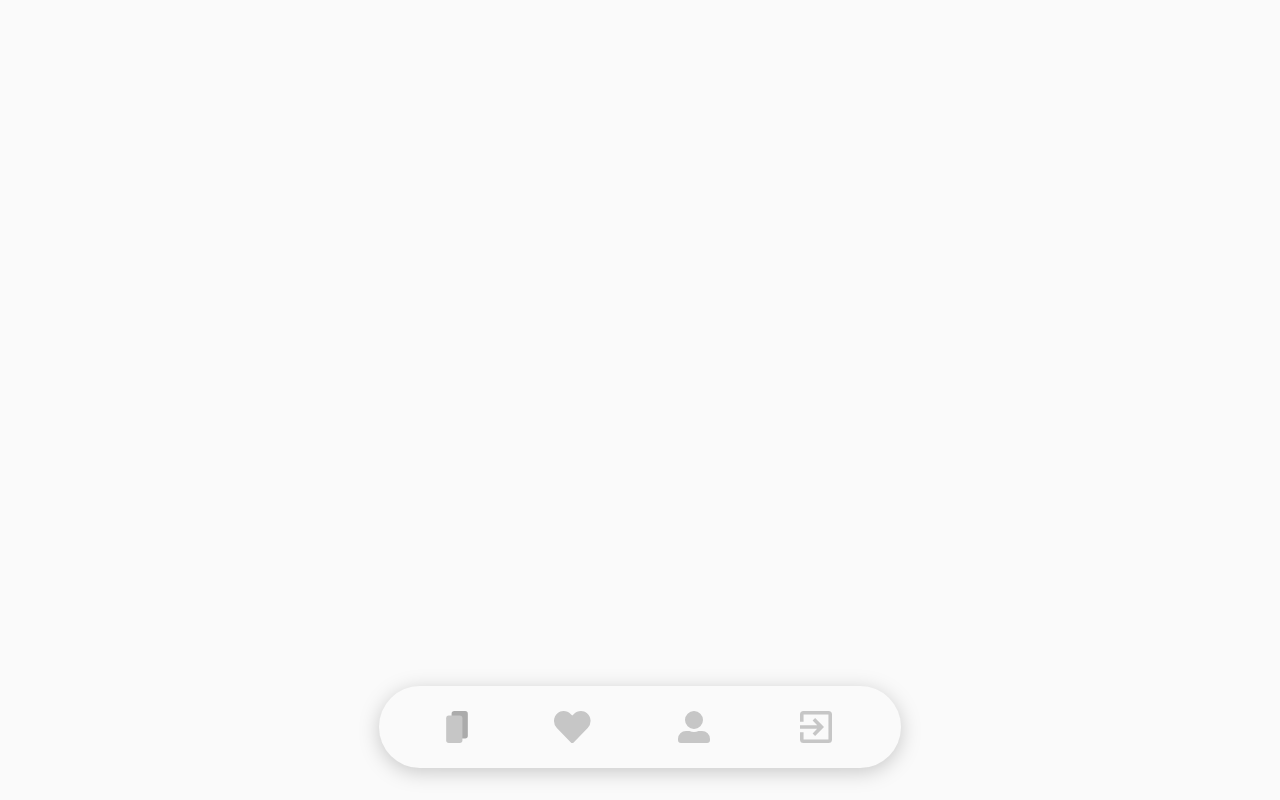
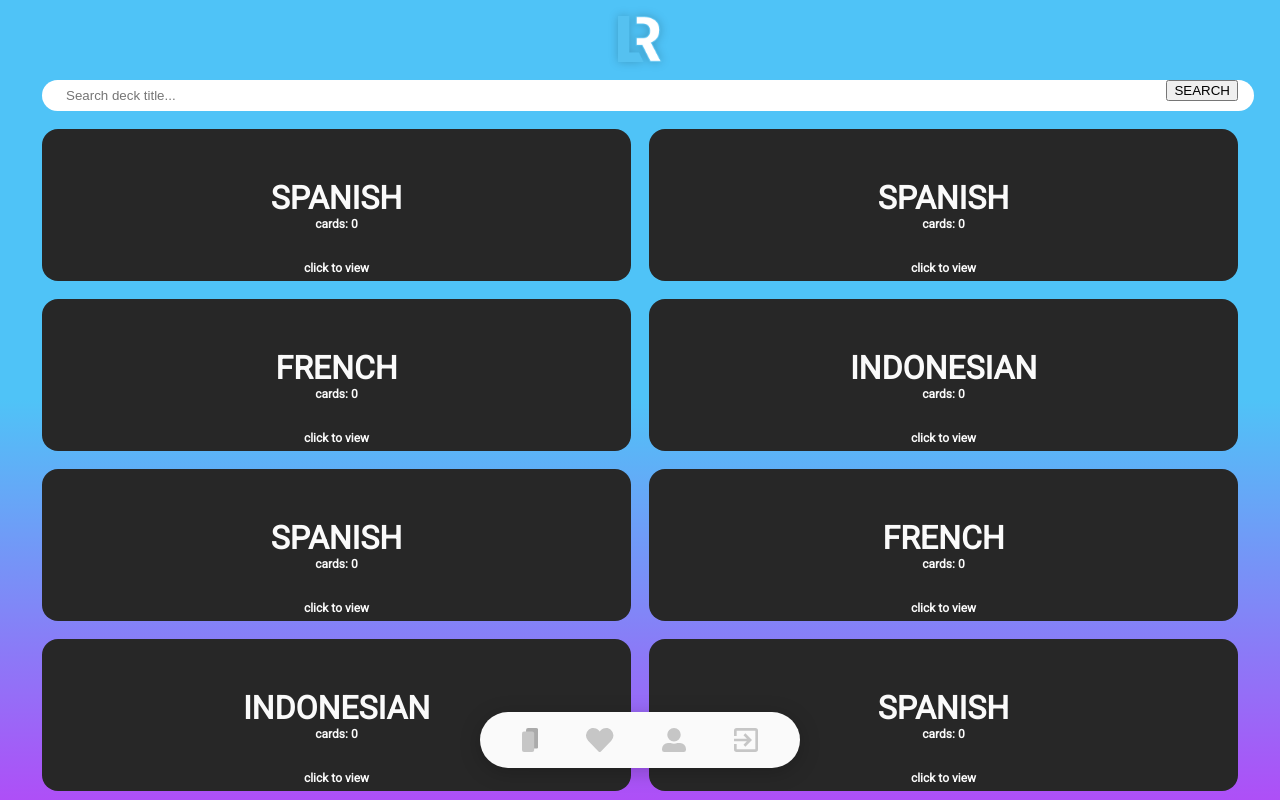
Before and after one commit to ariqfraser/lexireader-website, a React (Vite) app: page /fc in a window 1280 px wide. Shown: the top 800 px of the page. Built offline with nearby package versions, Linux system fonts and the light colour scheme; no server answers; the database is empty.

Commit message:
added flashcard page layout

```diff
--- /dev/null
+++ b/src/assets/icons/Logo.jsx
@@ -0,0 +1,5 @@
+import React from 'react';
+
+export const Logo = () => {
+    return <>logo.jsx</>;
+};
--- a/src/assets/icons/index.jsx
+++ b/src/assets/icons/index.jsx
@@ -5,3 +5,4 @@ export { Flashcard } from './Flashcard';
 export { Heart } from './Heart';
 export { User } from './User';
 export { Logout } from './Logout';
+export { Logo } from './Logo';
--- a/src/components/MainNav.jsx
+++ b/src/components/MainNav.jsx
@@ -16,18 +16,21 @@ const MainNav = ({ active = '' }) => {
     const Container = styled('div')(() => ({
         display: 'flex',
         alignItems: 'center',
-        padding: '24px 24px',
+        minWidth: 320,
+        justifyContent: 'space-evenly',
         borderRadius: '100px',
-        '&>a>button, >button': {
-            margin: '0 24px',
+        '&>a>button, &>button': {
             display: 'flex',
             flexDirection: 'column',
             alignItems: 'center',
+            justifyContent: 'center',
             border: 'none',
             backgroundColor: 'transparent',
             cursor: 'pointer',
+            height: 56,
             '&>svg': {
-                height: 32,
+                height: 24,
+                width: 'auto',
             },
         },
         backgroundColor: 'var(--w)',
--- /dev/null
+++ b/src/components/PageTemplate.jsx
@@ -0,0 +1,52 @@
+import React from 'react';
+import MainNav from './MainNav';
+import logoImg from '../assets/iconW-128.png';
+import styled from '@emotion/styled';
+const Wrapper = styled('div')(() => ({
+    display: 'grid',
+    gridTemplateColumns: '1fr 1fr',
+    gap: 18,
+    justifyContent: 'center',
+    alignItems: 'center',
+    padding: '16px 42px 120px 42px',
+}));
+
+const PageTemplate = ({ children, page }) => {
+    return (
+        <>
+            <div
+                style={{
+                    background:
+                        'linear-gradient(0deg, rgba(174,79,247,1) 0%, rgba(79,195,247,1) 50%)',
+                    height: '100vh',
+                    width: '100vw',
+                    position: 'fixed',
+                    zIndex: -10,
+                }}
+            ></div>
+            <Wrapper>
+                <div
+                    style={{
+                        gridColumn: '1 / span 2',
+                        display: 'flex',
+                        justifyContent: 'center',
+                    }}
+                >
+                    <img
+                        src={logoImg}
+                        alt={'lexireader logo'}
+                        width="44"
+                        style={{
+                            filter: 'drop-shadow(0px 0px 5px rgba(0,0,0,0.2))',
+                            userSelect: 'none',
+                        }}
+                    />
+                </div>
+                {children}
+            </Wrapper>
+            <MainNav active={page} />
+        </>
+    );
+};
+
+export default PageTemplate;
--- /dev/null
+++ b/src/components/SearchBar.jsx
@@ -0,0 +1,43 @@
+import styled from '@emotion/styled';
+import { useRef, useEffect } from 'react';
+
+const SearchBar = () => {
+    const formRef = useRef();
+
+    const Wrapper = styled('form')(() => ({
+        gridColumn: '1 / span 2',
+        width: '100%',
+        position: 'relative',
+        '&>input': {
+            width: 'calc(100% - 32px)',
+            padding: '8px 24px',
+            borderRadius: 32,
+            border: 'none',
+        },
+        '>button': {
+            position: 'absolute',
+            top: 0,
+            right: 0,
+        },
+    }));
+    useEffect(() => {
+        const handleSubmit = (e) => {
+            e.preventDefault();
+            alert('submit');
+        };
+        formRef.current.addEventListener('submit', handleSubmit, true);
+
+        return () => {
+            formRef.current.removeEventListener('submit', handleSubmit);
+        };
+    }, []);
+
+    return (
+        <Wrapper ref={formRef}>
+            <input type="text" placeholder="Search deck title..." />
+            <button type="submit">SEARCH</button>
+        </Wrapper>
+    );
+};
+
+export default SearchBar;
--- a/src/pages/FlashCards.jsx
+++ b/src/pages/FlashCards.jsx
@@ -3,10 +3,58 @@ import styled from '@emotion/styled';
 import { collection, getDocs, where } from 'firebase/firestore';
 import { db } from '../lib/init-firebase';
 import MainNav from '../components/MainNav';
+import PageTemplate from '../components/PageTemplate';
+import SearchBar from '../components/SearchBar';
+
+const Box = styled('div')(({ bg, color }) => ({
+    minWidth: '120px',
+    minHeight: '120px',
+    backgroundColor: bg,
+    padding: 16,
+    display: 'flex',
+    flexDirection: 'column',
+    alignItems: 'center',
+    justifyContent: 'center',
+    position: 'relative',
+    borderRadius: 16,
+    color: color,
+    fontWeight: 'bold',
+    fontSize: '2em',
+    cursor: 'pointer',
+    '&>p': {
+        margin: 0,
+        padding: 0,
+        textTransform: 'uppercase',
+    },
+}));
+
+const Title = styled('small')(() => ({
+    textTransform: 'uppercase',
+    color: 'var(--w)',
+    fontWeight: 'bold',
+    position: 'absolute',
+    fontSize: 12,
+    top: 16,
+    left: 16,
+}));
+
+const Footer = styled('small')(() => ({
+    textTransform: 'lowercase',
+    color: 'var(--w)',
+    fontWeight: 'bold',
+    position: 'absolute',
+    fontSize: 12,
+    bottom: 6,
+    left: '50%',
+    transform: 'translateX(-50%)',
+}));
+
+const SubTitle = styled('small')(() => ({
+    fontSize: 12,
+    textTransform: 'lowercase',
+}));
 
 const FlashCardPage = () => {
-    const Wrapper = styled('div')(() => ({}));
-
     useEffect(() => {
         const usersRef = collection(db, 'cards');
         getDocs(usersRef)
@@ -20,13 +68,42 @@ const FlashCardPage = () => {
             })
             .catch((err) => console.log(err.message));
     }, []);
+
+    const decks = [
+        'spanish',
+        'french',
+        'indonesian',
+        'spanish',
+        'french',
+        'indonesian',
+        'spanish',
+        'french',
+        'indonesian',
+        'spanish',
+        'french',
+        'indonesian',
+        'spanish',
+        'french',
+        'indonesian',
+    ];
     return (
-        <>
-            <MainNav active="flashcards" />
-            <Wrapper>
-                <div></div>
-            </Wrapper>
-        </>
+        <PageTemplate page="flashcards">
+            <SearchBar />
+            <Box bg={'#272727'} color={'#fafafa'}>
+                <p>spanish</p>
+                <SubTitle>Cards: 0</SubTitle>
+                <Footer>click to view</Footer>
+            </Box>
+            {decks.map((v, i) => {
+                return (
+                    <Box bg={'#272727'} color={'#fafafa'}>
+                        <p>{v}</p>
+                        <SubTitle>Cards: 0</SubTitle>
+                        <Footer>click to view</Footer>
+                    </Box>
+                );
+            })}
+        </PageTemplate>
     );
 };
 
--- a/src/pages/ProfilePage.jsx
+++ b/src/pages/ProfilePage.jsx
@@ -94,7 +94,6 @@ const ProfilePage = () => {
                 practiceCount={practiceCount}
             />
             <MainNav active="profile" />
-            {/* <div>accounts {userState && userState.displayName}</div> */}
         </>
     );
 };
```
Also changed, not shown: src/assets/iconW-128.png (added), src/assets/logo.svg (deleted).
